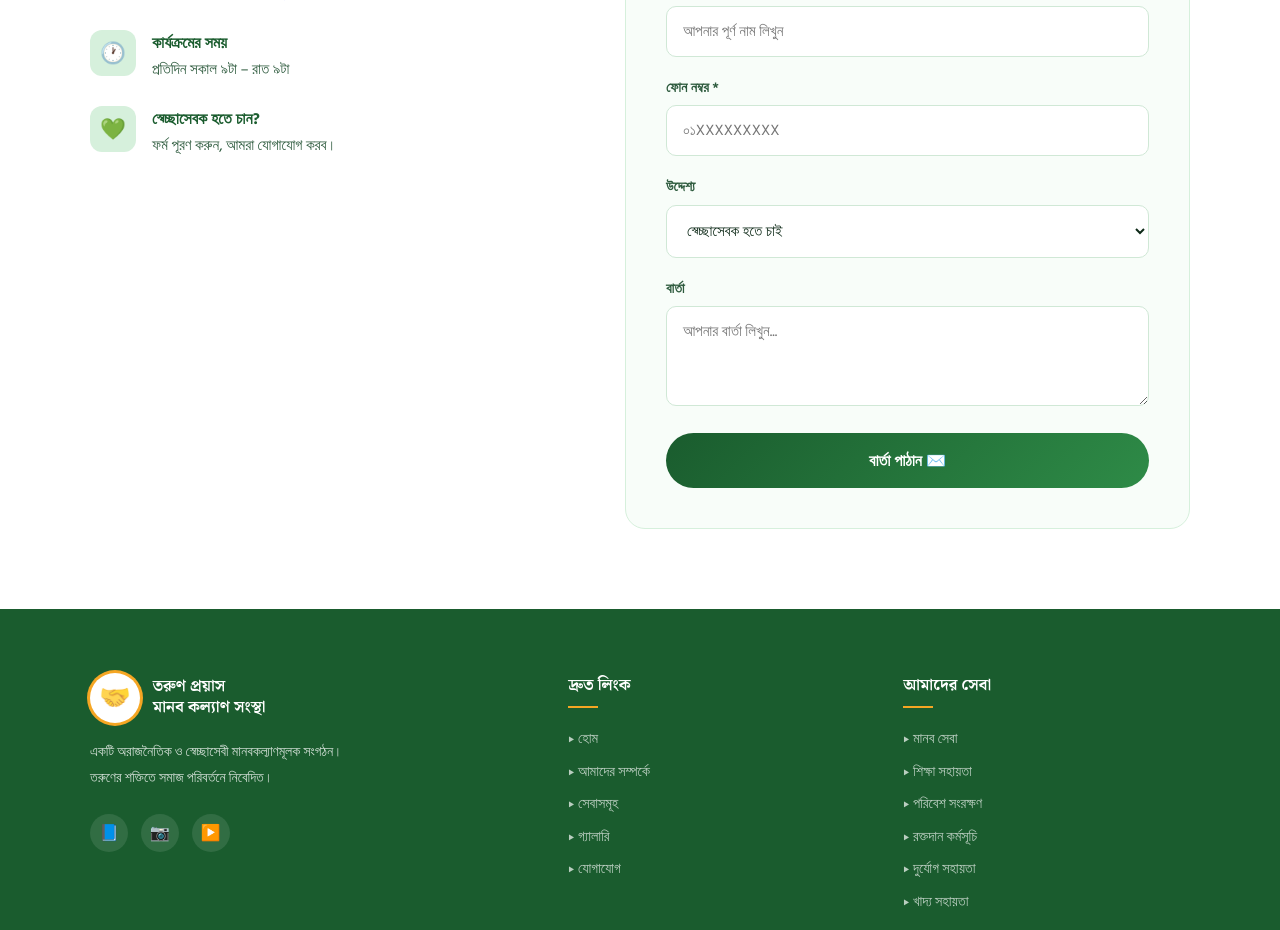
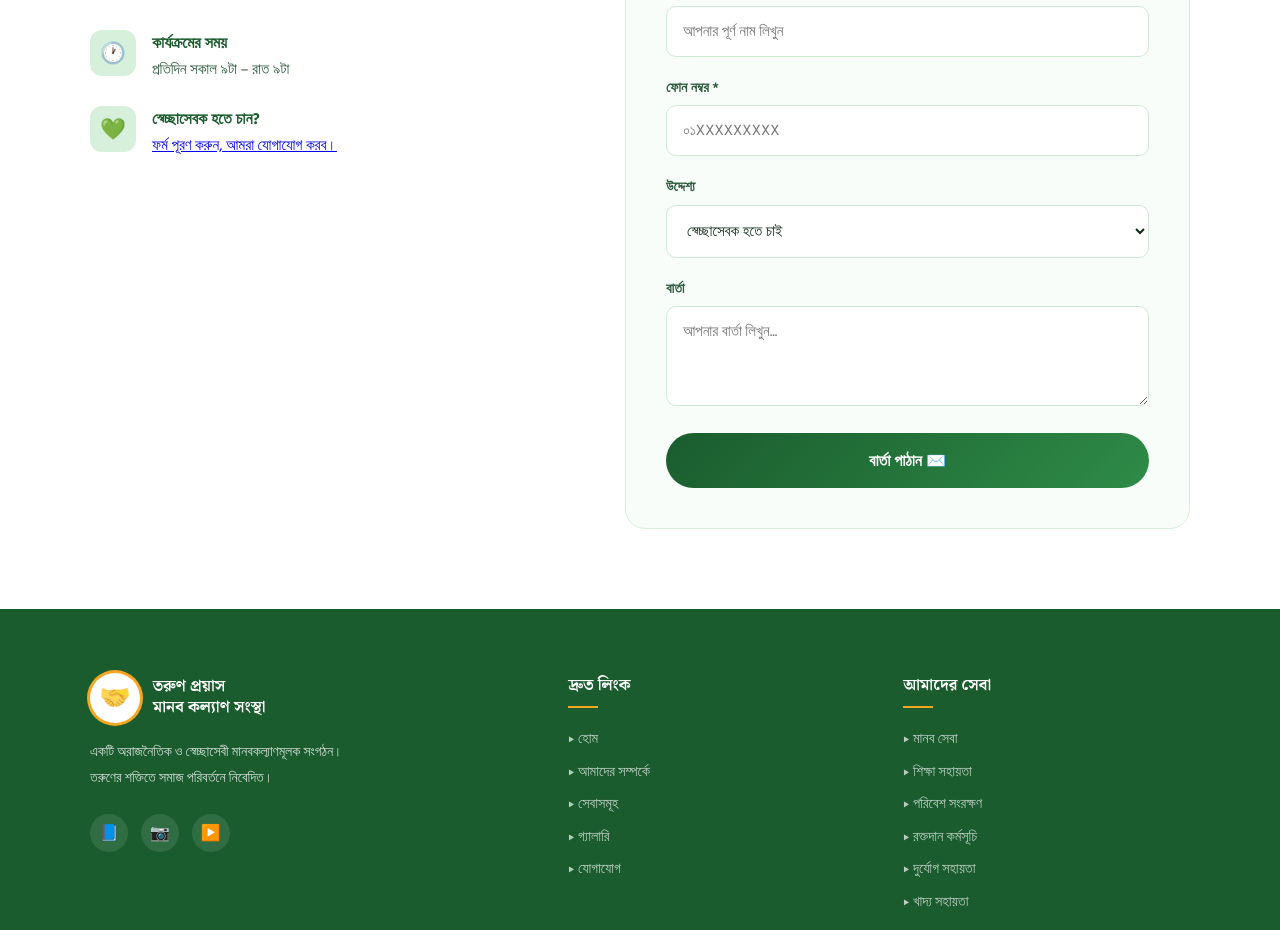
Before and after one commit to ihsabbir33/tarun_prayas_website, a plain HTML site: page index.html in a window 1280 px wide. Shown: the part 3920-4850 px from the top of the page. Drawn offline with Linux system fonts and the light colour scheme.

Commit message:
website update

```diff
--- a/index.html
+++ b/index.html
@@ -1151,7 +1151,11 @@
           <div class="contact-icon">💚</div>
           <div class="contact-detail">
             <strong>স্বেচ্ছাসেবক হতে চান?</strong>
-            <p>ফর্ম পূরণ করুন, আমরা যোগাযোগ করব।</p>
+            <p>
+  <a href="https://forms.gle/ne2CLZtT2cyU45M36" target="_blank">
+    ফর্ম পূরণ করুন, আমরা যোগাযোগ করব।
+  </a>
+</p>
           </div>
         </div>
       </div>
```
